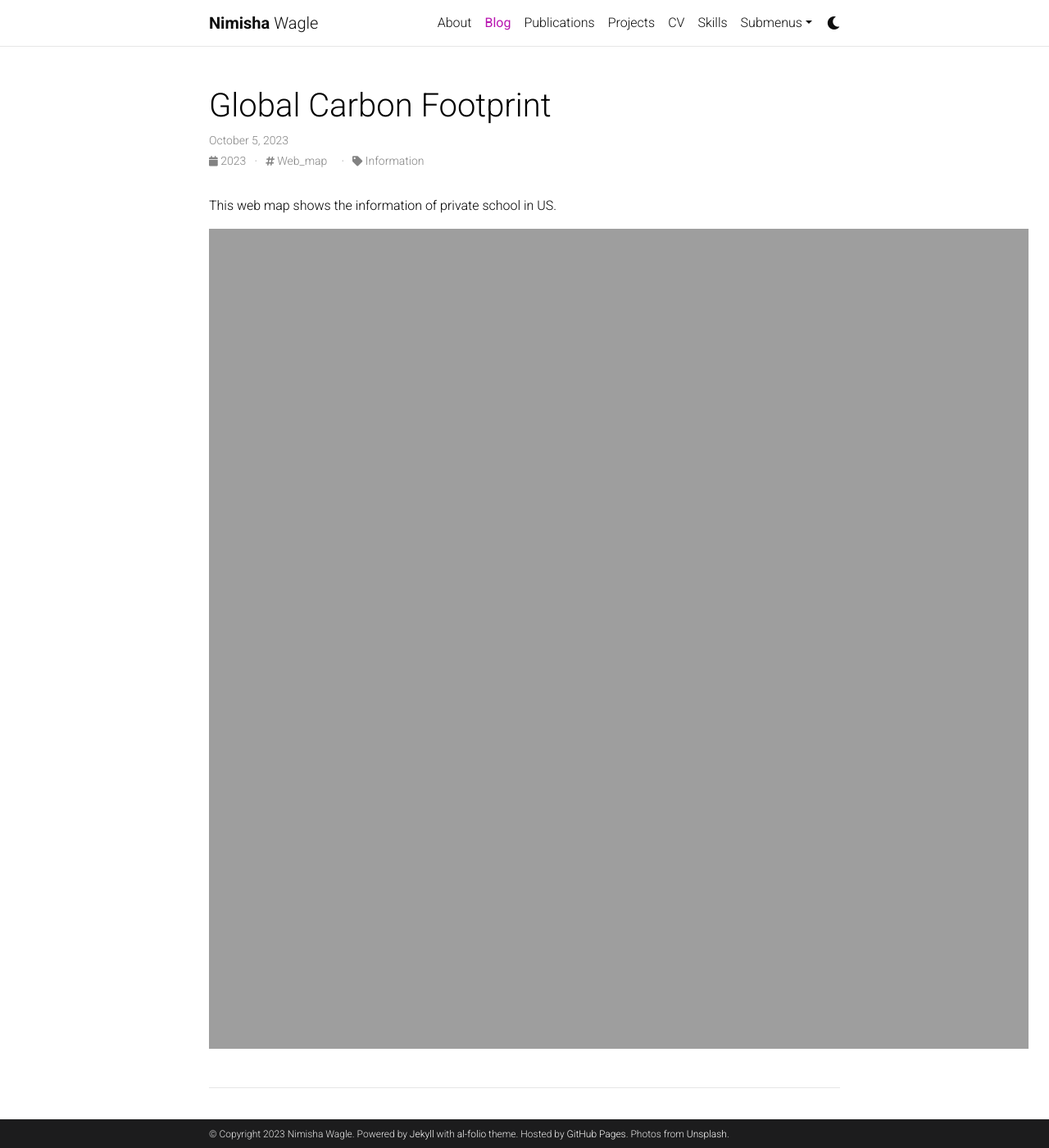
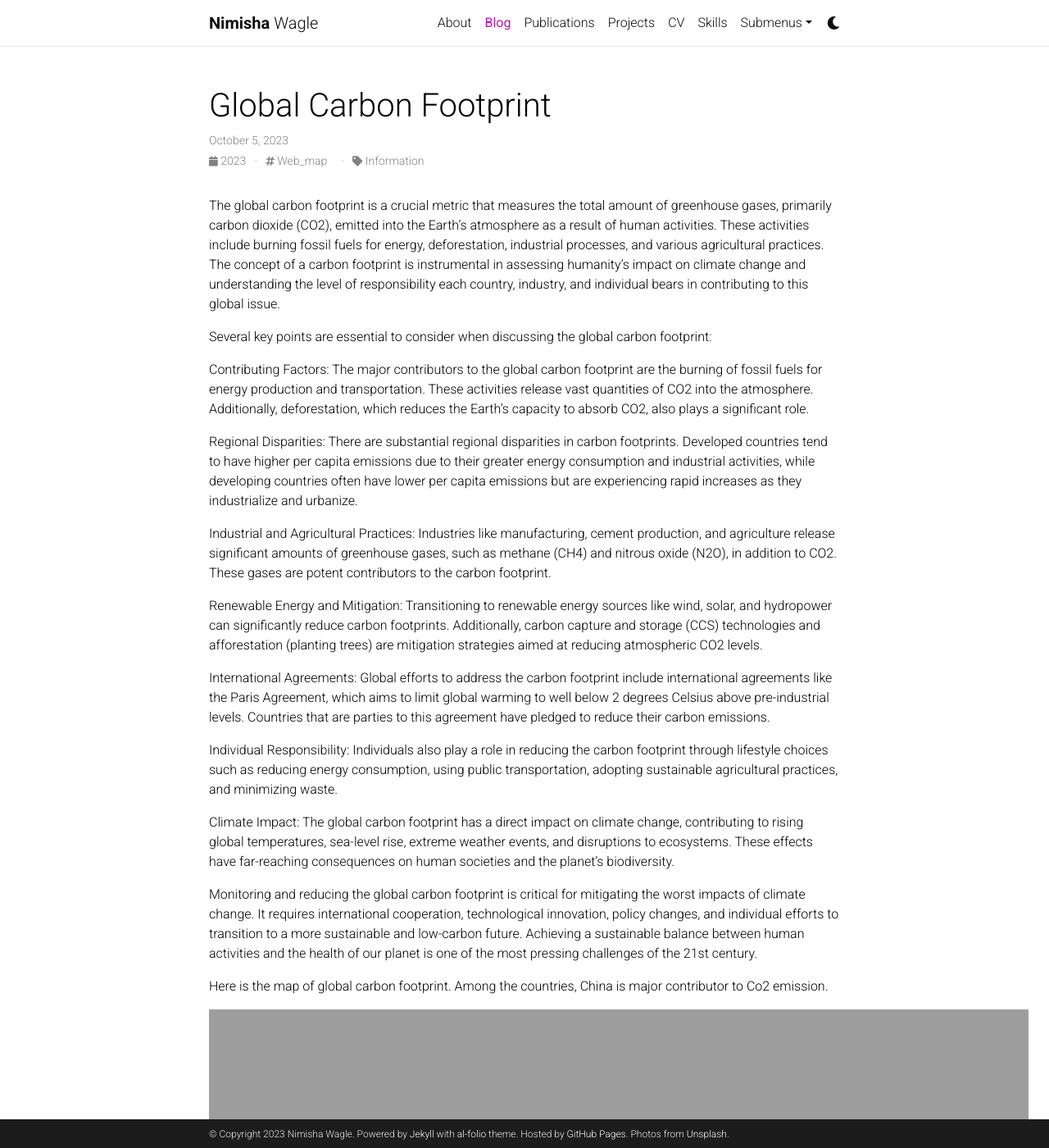
Before and after one commit to wagle1996/wagle1996.github.io, a Jekyll site: the page built from _posts/2023-10-05-Global-Carbon-Footprint.md, in a window 1280 px wide and 1400 px high. Shown: the whole window at 82% size. Built offline with Jekyll 4.4.1, drawn with Linux system fonts in a browser that asks for light colours; comment, search, counter and statistics services are not loaded; a style sheet for code colours, icons or effects is not loaded.

Commit message:
Update 2023-10-05-Global-Carbon-Footprint.md

```diff
--- a/_posts/2023-10-05-Global-Carbon-Footprint.md
+++ b/_posts/2023-10-05-Global-Carbon-Footprint.md
@@ -6,7 +6,28 @@ description: Global Carbon Footprint
 tags: Web_map
 categories: Information
 ---
-This web map shows the information of private school in US.
+
+The global carbon footprint is a crucial metric that measures the total amount of greenhouse gases, primarily carbon dioxide (CO2), emitted into the Earth's atmosphere as a result of human activities. These activities include burning fossil fuels for energy, deforestation, industrial processes, and various agricultural practices. The concept of a carbon footprint is instrumental in assessing humanity's impact on climate change and understanding the level of responsibility each country, industry, and individual bears in contributing to this global issue.
+
+Several key points are essential to consider when discussing the global carbon footprint:
+
+Contributing Factors: The major contributors to the global carbon footprint are the burning of fossil fuels for energy production and transportation. These activities release vast quantities of CO2 into the atmosphere. Additionally, deforestation, which reduces the Earth's capacity to absorb CO2, also plays a significant role.
+
+Regional Disparities: There are substantial regional disparities in carbon footprints. Developed countries tend to have higher per capita emissions due to their greater energy consumption and industrial activities, while developing countries often have lower per capita emissions but are experiencing rapid increases as they industrialize and urbanize.
+
+Industrial and Agricultural Practices: Industries like manufacturing, cement production, and agriculture release significant amounts of greenhouse gases, such as methane (CH4) and nitrous oxide (N2O), in addition to CO2. These gases are potent contributors to the carbon footprint.
+
+Renewable Energy and Mitigation: Transitioning to renewable energy sources like wind, solar, and hydropower can significantly reduce carbon footprints. Additionally, carbon capture and storage (CCS) technologies and afforestation (planting trees) are mitigation strategies aimed at reducing atmospheric CO2 levels.
+
+International Agreements: Global efforts to address the carbon footprint include international agreements like the Paris Agreement, which aims to limit global warming to well below 2 degrees Celsius above pre-industrial levels. Countries that are parties to this agreement have pledged to reduce their carbon emissions.
+
+Individual Responsibility: Individuals also play a role in reducing the carbon footprint through lifestyle choices such as reducing energy consumption, using public transportation, adopting sustainable agricultural practices, and minimizing waste.
+
+Climate Impact: The global carbon footprint has a direct impact on climate change, contributing to rising global temperatures, sea-level rise, extreme weather events, and disruptions to ecosystems. These effects have far-reaching consequences on human societies and the planet's biodiversity.
+
+Monitoring and reducing the global carbon footprint is critical for mitigating the worst impacts of climate change. It requires international cooperation, technological innovation, policy changes, and individual efforts to transition to a more sustainable and low-carbon future. Achieving a sustainable balance between human activities and the health of our planet is one of the most pressing challenges of the 21st century.
+
+Here is the map of global carbon footprint. Among the countries, China is major contributor to Co2 emission.
 
 <iframe width="1000" height="1000" frameborder="0" scrolling="no" marginheight="0" marginwidth="0"
 src="https://wagle1996.github.io/carbon-footprint/"></iframe>
```
